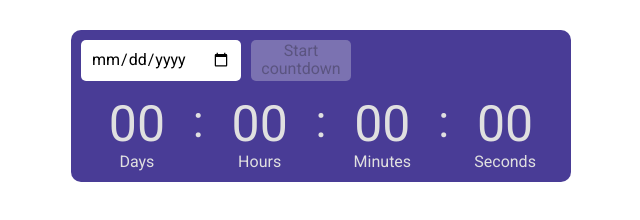
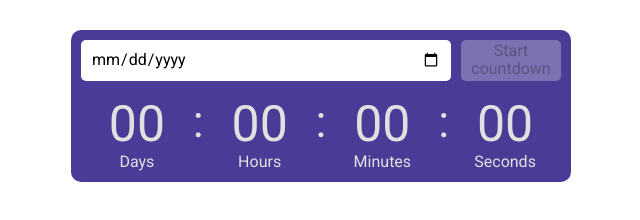
Before and after one commit to olozovik/goit-js-hw-11-timer, a website built with Parcel: page src/index.html in a window 1280 px wide. Shown: the whole page, without its empty margins (319-959 px from the left). Built offline with nearby package versions, Linux system fonts and the light colour scheme; some packages are replaced by stand-ins of ours.

Commit message:
flex-grow input date

```diff
--- a/src/sass/main.scss
+++ b/src/sass/main.scss
@@ -55,12 +55,14 @@ body {
 }
 
 .inputDate {
+  flex-grow: 1;
   padding: 0 10px;
   border-radius: 5px;
   border: none;
 }
 
 .button {
+  flex-shrink: 0;
   display: block;
   width: 100px;
   padding: 2px 5px;
@@ -83,6 +85,7 @@ body {
 
 .wrapper-input {
   display: flex;
+  justify-content: space-between;
   gap: 10px;
   margin-bottom: 15px;
 
```
